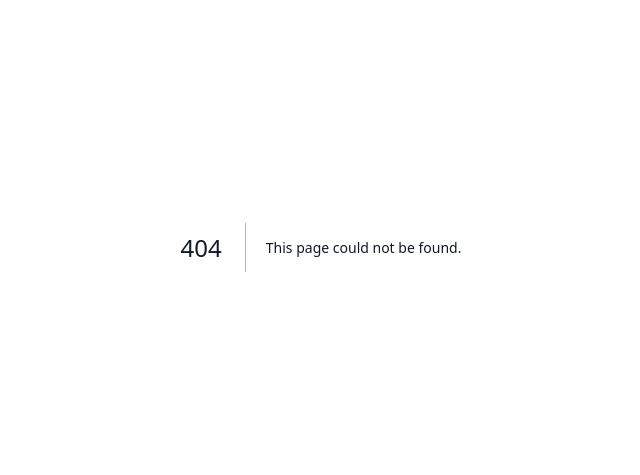
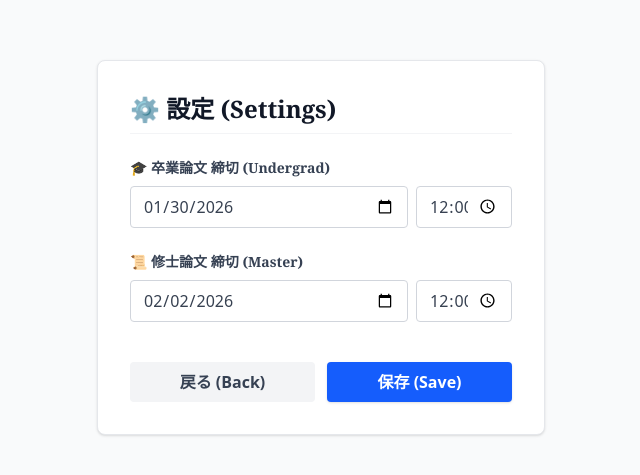
Before and after one commit to SimiChoco/SIDLab-paper-app, a Next.js app: page /settings in a window 1280 px wide. Before the commit this address had no page. Shown: the part 153-628 px from the top of the page, without its empty margins (319-959 px from the left). Built offline with nearby package versions, Linux system fonts and the light colour scheme.

Commit message:
add deadline setting

```diff
--- a/src/app/components/DeadlineTimer.tsx
+++ b/src/app/components/DeadlineTimer.tsx
@@ -18,9 +18,15 @@ export default function DeadlineTimer() {
   useEffect(() => {
     const calculateTimeLeft = () => {
       const now = new Date();
-      // 2026 deadlines (12:00 noon)
-      const undergradDeadline = new Date("2026-01-30T12:00:00");
-      const masterDeadline = new Date("2026-02-02T12:00:00");
+
+      // Load deadlines from localStorage or use defaults
+      const savedUndergrad = typeof window !== 'undefined' ? localStorage.getItem("deadline_undergrad") : null;
+      const savedMaster = typeof window !== 'undefined' ? localStorage.getItem("deadline_master") : null;
+
+      // 2026-01-30 12:00 (Default)
+      const undergradDeadline = savedUndergrad ? new Date(savedUndergrad) : new Date("2026-01-30T12:00:00");
+      // 2026-02-02 12:00 (Default)
+      const masterDeadline = savedMaster ? new Date(savedMaster) : new Date("2026-02-02T12:00:00");
 
       const getDiff = (deadline: Date): TimeLeft => {
         const diff = deadline.getTime() - now.getTime();
@@ -55,17 +61,29 @@ export default function DeadlineTimer() {
     );
   }
 
+  // Format date for display: "1/30 12:00"
+  const formatDate = (date: Date) => {
+    return `${date.getMonth() + 1}/${date.getDate()} ${date.getHours().toString().padStart(2, '0')}:${date.getMinutes().toString().padStart(2, '0')}`;
+  };
+
+  // Get current deadlines for display
+  const savedUndergrad = typeof window !== 'undefined' ? localStorage.getItem("deadline_undergrad") : null;
+  const savedMaster = typeof window !== 'undefined' ? localStorage.getItem("deadline_master") : null;
+
+  const undergradDate = savedUndergrad ? new Date(savedUndergrad) : new Date("2026-01-30T12:00:00");
+  const masterDate = savedMaster ? new Date(savedMaster) : new Date("2026-02-02T12:00:00");
+
   return (
     <div className="grid grid-cols-1 md:grid-cols-2 gap-2 sm:gap-4 w-full">
       <TimerCard
         title="卒業論文締切"
-        date="1/30 12:00"
+        date={formatDate(undergradDate)}
         data={timeLeft.undergrad}
         icon="🎓"
       />
       <TimerCard
         title="修士論文締切"
-        date="2/2 12:00"
+        date={formatDate(masterDate)}
         data={timeLeft.master}
         icon="📜"
       />
--- /dev/null
+++ b/src/app/components/Footer.tsx
@@ -0,0 +1,17 @@
+import Link from "next/link";
+
+export default function Footer() {
+  return (
+    <footer className="w-full py-6 mt-12 border-t border-gray-200 bg-gray-50">
+      <div className="max-w-5xl mx-auto px-6 flex justify-between items-center text-xs text-gray-400 font-serif">
+        <p>© 2026 SIDLab Thesis Tracker</p>
+        <Link
+          href="/settings"
+          className="hover:text-gray-600 transition-colors underline decoration-gray-300 underline-offset-2"
+        >
+          設定 (Settings)
+        </Link>
+      </div>
+    </footer>
+  );
+}
--- a/src/app/layout.tsx
+++ b/src/app/layout.tsx
@@ -1,5 +1,4 @@
 import type { Metadata } from "next";
-import "./globals.css";
 import "./globals.css";
 
 export const metadata: Metadata = {
--- /dev/null
+++ b/src/app/settings/page.tsx
@@ -0,0 +1,133 @@
+"use client";
+
+import { useState, useEffect } from "react";
+import Link from "next/link";
+import { useRouter } from "next/navigation";
+
+export default function Settings() {
+  const router = useRouter();
+  const [undergradDate, setUndergradDate] = useState("");
+  const [undergradTime, setUndergradTime] = useState("");
+  const [masterDate, setMasterDate] = useState("");
+  const [masterTime, setMasterTime] = useState("");
+  const [showSavedMessage, setShowSavedMessage] = useState(false);
+
+  useEffect(() => {
+    // Load saved settings or defaults
+    const savedUndergrad = localStorage.getItem("deadline_undergrad");
+    const savedMaster = localStorage.getItem("deadline_master");
+
+    if (savedUndergrad) {
+      const date = new Date(savedUndergrad);
+      setUndergradDate(date.toISOString().split("T")[0]);
+      setUndergradTime(date.toTimeString().slice(0, 5));
+    } else {
+      // Default: 2026-01-30 12:00
+      setUndergradDate("2026-01-30");
+      setUndergradTime("12:00");
+    }
+
+    if (savedMaster) {
+      const date = new Date(savedMaster);
+      setMasterDate(date.toISOString().split("T")[0]);
+      setMasterTime(date.toTimeString().slice(0, 5));
+    } else {
+      // Default: 2026-02-02 12:00
+      setMasterDate("2026-02-02");
+      setMasterTime("12:00");
+    }
+  }, []);
+
+  const handleSave = (e: React.FormEvent) => {
+    e.preventDefault();
+
+    // Combine date and time
+    const newUndergrad = new Date(`${undergradDate}T${undergradTime}`);
+    const newMaster = new Date(`${masterDate}T${masterTime}`);
+
+    localStorage.setItem("deadline_undergrad", newUndergrad.toISOString());
+    localStorage.setItem("deadline_master", newMaster.toISOString());
+
+    setShowSavedMessage(true);
+    setTimeout(() => setShowSavedMessage(false), 3000);
+  };
+
+  return (
+    <main className="min-h-screen p-6 font-sans bg-gray-50 flex items-center justify-center">
+      <div className="max-w-md w-full bg-white p-8 rounded-lg shadow-sm border border-gray-200">
+        <h1 className="text-2xl font-bold text-gray-900 mb-6 font-serif border-b border-gray-100 pb-2">
+          ⚙️ 設定 (Settings)
+        </h1>
+
+        <form onSubmit={handleSave} className="space-y-6">
+          {/* Undergraduate Deadline */}
+          <div>
+            <label className="block text-sm font-bold text-gray-700 mb-2 font-serif">
+              🎓 卒業論文 締切 (Undergrad)
+            </label>
+            <div className="flex gap-2">
+              <input
+                type="date"
+                value={undergradDate}
+                onChange={(e) => setUndergradDate(e.target.value)}
+                required
+                className="flex-1 px-3 py-2 border border-gray-300 rounded focus:outline-none focus:ring-2 focus:ring-blue-500"
+              />
+              <input
+                type="time"
+                value={undergradTime}
+                onChange={(e) => setUndergradTime(e.target.value)}
+                required
+                className="w-24 px-3 py-2 border border-gray-300 rounded focus:outline-none focus:ring-2 focus:ring-blue-500"
+              />
+            </div>
+          </div>
+
+          {/* Master's Deadline */}
+          <div>
+            <label className="block text-sm font-bold text-gray-700 mb-2 font-serif">
+              📜 修士論文 締切 (Master)
+            </label>
+            <div className="flex gap-2">
+              <input
+                type="date"
+                value={masterDate}
+                onChange={(e) => setMasterDate(e.target.value)}
+                required
+                className="flex-1 px-3 py-2 border border-gray-300 rounded focus:outline-none focus:ring-2 focus:ring-blue-500"
+              />
+              <input
+                type="time"
+                value={masterTime}
+                onChange={(e) => setMasterTime(e.target.value)}
+                required
+                className="w-24 px-3 py-2 border border-gray-300 rounded focus:outline-none focus:ring-2 focus:ring-blue-500"
+              />
+            </div>
+          </div>
+
+          {showSavedMessage && (
+            <div className="p-3 bg-green-50 text-green-700 text-sm rounded border border-green-200 text-center animate-pulse">
+              設定を保存しました！ (Saved!)
+            </div>
+          )}
+
+          <div className="flex gap-3 pt-4">
+            <Link
+              href="/"
+              className="flex-1 px-4 py-2 bg-gray-100 text-gray-700 text-center rounded font-bold hover:bg-gray-200 transition-colors"
+            >
+              戻る (Back)
+            </Link>
+            <button
+              type="submit"
+              className="flex-1 px-4 py-2 bg-blue-600 text-white rounded font-bold hover:bg-blue-700 transition-colors shadow-sm"
+            >
+              保存 (Save)
+            </button>
+          </div>
+        </form>
+      </div>
+    </main>
+  );
+}
```
